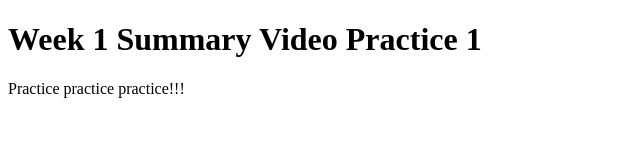
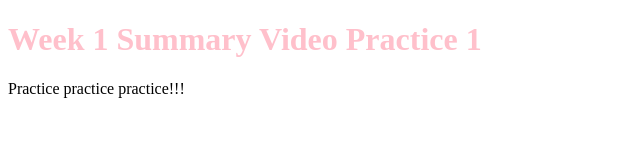
Before and after one commit to DewdropSprite/unit1-practice1, a plain HTML site: page index.html in a window 1280 px wide. Shown: the whole page, without its empty margins (0-640 px from the left). Drawn offline with Linux system fonts and the light colour scheme.

Commit message:
css file changed to add color h on h1

```diff
--- a/main.css
+++ b/main.css
@@ -1,2 +1,3 @@
-{h1
-    color: pink; }
+h1{
+    color: pink;
+}
```
Also changed, not shown: index.html (+1 -1 lines).
